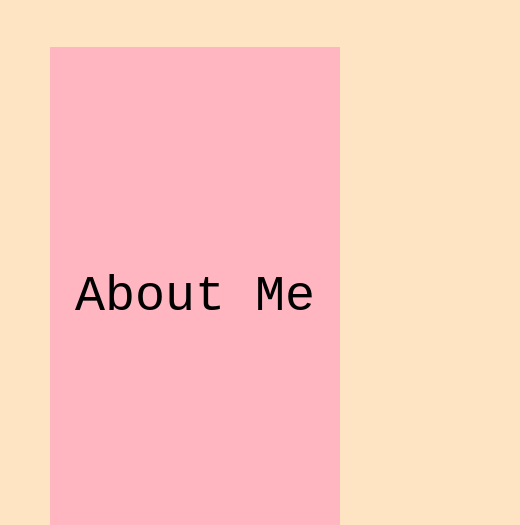
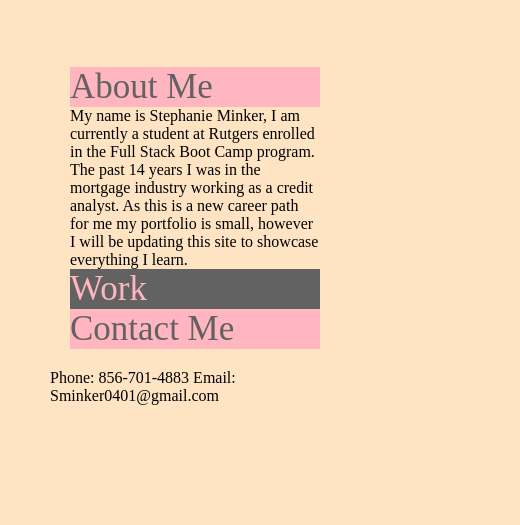
Before and after one commit to Sminker0401/My-Portfolio, a plain HTML site: page index.HTML in a window 390 px wide. Shown: the part 319-844 px from the top of the page, 520 px wide, since content can reach past the window. Drawn offline with Linux system fonts and the light colour scheme.

Commit message:
changed text

```diff
--- a/assets/css/style.css
+++ b/assets/css/style.css
@@ -40,47 +40,43 @@ a {
 
 }
 
-p {
-    display:flex;
-    color:bisque;
-    font-size: 20px;
+section {
+    padding: 20px;
+    display: flex;
+    flex-wrap: wrap;
+    flex-direction: column;
+    align-items: left;
+}
+div ul{
+    list-style-type: none;
 
-
-}
-.h-box {
-    font-size: 50px;
-    font-family:'Courier New', Courier, monospace;
-    background-color: lightpink;
-}
-.h-box ul {
-    display:flex;
-    list-style-type: none;
-    align-items: center;
-    flex-direction: column;
-    justify-content: space-around;
-    line-height: 10;
 }
 
 main {
-    display: flex;
-    flex-wrap: wrap;
-    justify-content: space-between;
+
     padding: 50px;
-
+    margin: auto;
 }
 
+
 .about-me {
-    display:flex;
-    align-items: flex-end;
-    margin-left: 350px;
-    font-family:'Courier New', Courier, monospace;
-    background-color:darkslategray;
-    color:bisque;
-
+    font-size: 35px;
+    color: rgb(99, 98, 98);
+    background-color:lightpink;
+}
+.my-portfolio {
+    font-size: 35px;
+    color: lightpink;
+    background-color:rgb(99, 98, 98);
+}
+.contact-me {
+    font-size: 35px;
+    color: rgb(99, 98, 98);
+    background-color:lightpink;
 }
 
-@media screen and (max-width: 992px) {
-    p {
-      width: 50%;
-    }
+.text {
+    inline-size: 500px;
+    float: right;
+    font-size: 20px;
 }
--- a/index.HTML
+++ b/index.HTML
@@ -25,31 +25,38 @@
             </nav>
         </header>
         <main>
-            <div class="h-box">
+            <section>
+                <div id="about-me.asp" class="about-me">
                     <ul>
                         <li>About Me</li>
+                    </ul>
+                </div>
+                <div id="text">
+                    My name is Stephanie Minker, I am currently a student at Rutgers enrolled in the Full Stack Boot Camp program. The past 14 years I was in the mortgage industry working
+                 as a credit analyst. As this is a new career path for me my portfolio is small, however I will be updating this site to showcase everything I learn.
+                </div>
+                <div id="my-portfolio.asp" class="my-portfolio">
+                    <ul>
                         <li>Work</li>
+                    </ul>
+                </div>
+                <div id="contact-me.asp" class="contact-me">
+                    <ul>
                         <li>Contact Me</li>
                     </ul>
                 </div>
-            <section id="about-me.asp" class="about-me">
+            </section>
+            <aside>
+            </aside>
+            <aside>
+
+            </aside>
+            <aside>
                 <p>
-                 My name is Stephanie Minker, I am currently a student at Rutgers enrolled in the Full Stack Boot Camp program.
-                 The past 14 years I was in the mortgage industry working as a credit analyst. As this is a new career path for me my portfolio is small,
-                 however I will be updating this site to showcase everything I learn.
-                </p>
-            </section>
-            <section id="my-portfolio.asp" class="my-portfolio">
-                <p>
-                    Current projects completed to date and alot of "coming soon"
-                </p>
-
-            </section>
-            <section id="contact-me.asp" class="contact-me">
-                <p>Phone: 856-701-4883
+                    Phone: 856-701-4883
                    Email: Sminker0401@gmail.com
                 </p>
-            </section>
+            </aside>
 
         </main>
     </body>
```
Lines whose indentation alone changed are shown as unchanged.
